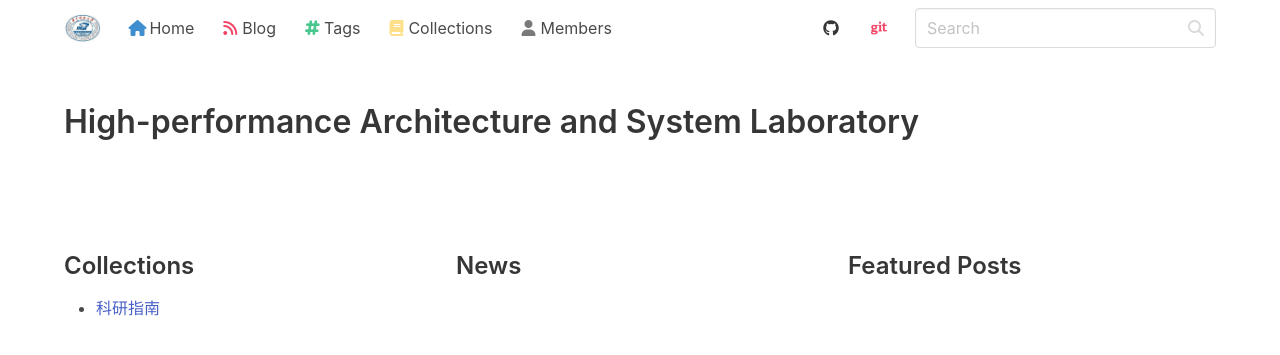
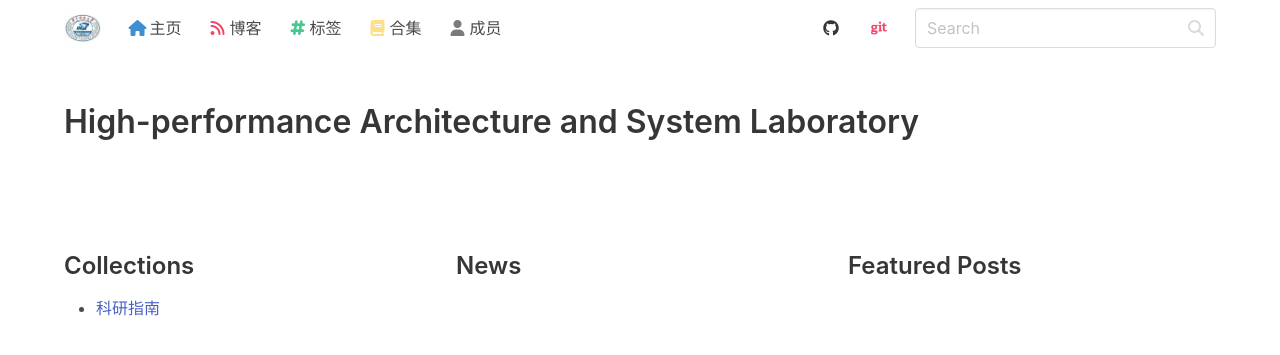
Before and after one commit to haslaboratory/haslaboratory.github.io, a Jekyll site: the page built from pages/index.md, in a window 1280 px wide. Shown: the top 355 px of the page. Built offline with Jekyll 4.4.1, drawn with Linux system fonts in a browser that asks for light colours; nearby versions of some CDN libraries; library files that are not in the unit come from our copies.

Commit message:
update navbar

```diff
--- a/_includes/bulma_navbar.html
+++ b/_includes/bulma_navbar.html
@@ -21,45 +21,35 @@
                     <span class="icon has-text-info">
                         <i class="fas fa-home" aria-hidden="true"></i>
                     </span>
-                    <span>
-                        Home
-                    </span>
+                    <span>主页</span>
                 </a>
 
                 <a class="navbar-item" href="/blog/">
                     <span class="icon has-text-danger">
                         <i class="fas fa-rss"></i>
                     </span>
-                    <span>
-                        Blog
-                    </span>
+                    <span>博客</span>
                 </a>
 
                 <a class="navbar-item" href="/tags/">
                     <span class="icon has-text-success">
                         <i class="fas fa-hashtag"></i>
                     </span>
-                    <span>
-                        Tags
-                    </span>
+                    <span>标签</span>
                 </a>
 
                 <a class="navbar-item" href="/collections/">
                     <span class="icon has-text-warning">
                         <i class="fas fa-book"></i>
                     </span>
-                    <span>
-                        Collections
-                    </span>
+                    <span>合集</span>
                 </a>
 
                 <a class="navbar-item" href="/members/">
                     <span class="icon has-text-grey">
                         <i class="fas fa-user"></i>
                     </span>
-                    <span>
-                        Members
-                    </span>
+                    <span>成员</span>
                 </a>
 
             </div>
```
